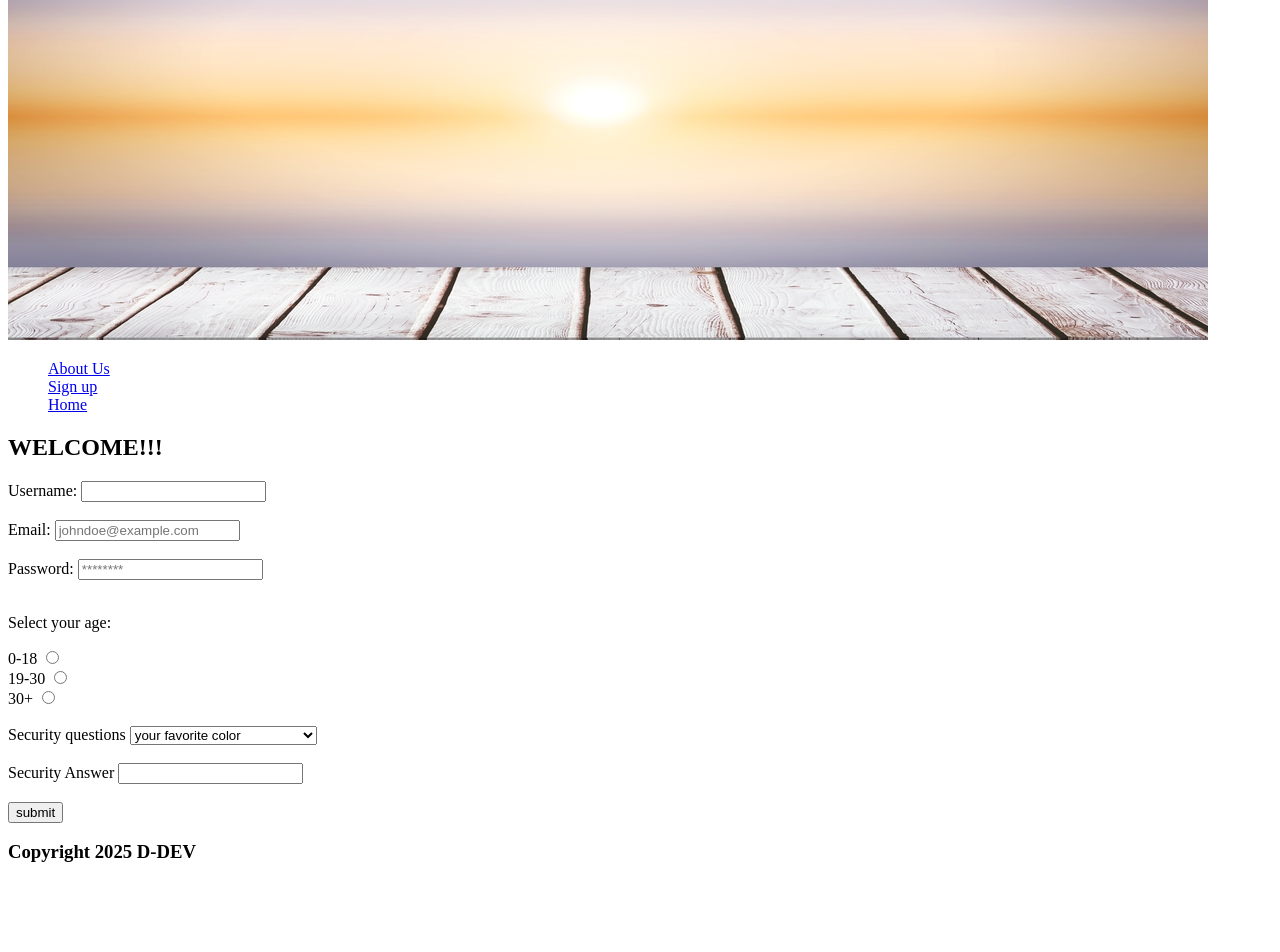
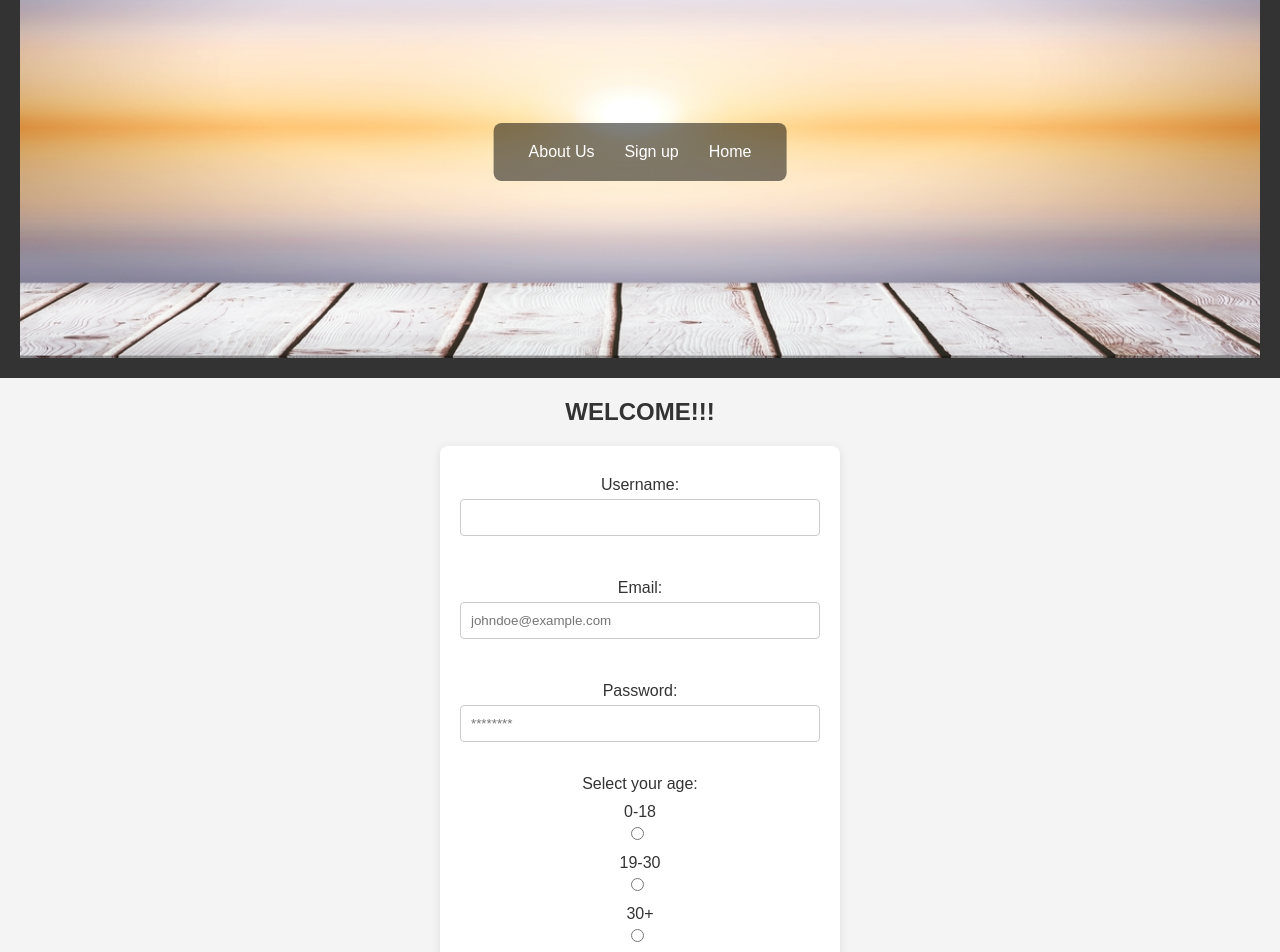
Before and after one commit to D-DEV1/Devp, a plain HTML site: page index.html in a window 1280 px wide. Shown: the part 140-1092 px from the top of the page. Before the commit the page ends 1022 px from the top, so only its background shows below. Drawn offline with Linux system fonts and the light colour scheme.

Commit message:
style.css

```diff
--- a/style.css
+++ b/style.css
@@ -1,3 +1,131 @@
-.links{
-    list-style: none;
+/* Reset default styles */
+* {
+    box-sizing: border-box;
+    margin: 0;
+    padding: 0;
 }
+
+body {
+    font-family: Arial, sans-serif; /* Set a default font for the body */
+    background-color: #f4f4f4; /* Light background color for contrast */
+    color: #333; /* Dark text color for readability */
+}
+
+/* Header styles */
+.header {
+    position: relative; /* Position relative for absolute positioning of child elements */
+    text-align: center; /* Center text in the header */
+    color: white; /* White text color for header */
+    padding: 20px; /* Padding around the header */
+    background-color: #333; /* Dark background for the header */
+}
+
+/* Title styles */
+.header h1 {
+    margin-bottom: 20px; /* Space below the title */
+    font-size: 2.5em; /* Larger font size for the title */
+}
+
+/* Section styles */
+.header section {
+    position: relative; /* Position relative for the image */
+}
+
+/* Image styles */
+.header img {
+    width: 100%; /* Full width for the image */
+    height: auto; /* Maintain aspect ratio */
+    display: block; /* Remove bottom space */
+}
+
+/* Main div styles */
+.main-div {
+    position: absolute; /* Position absolute to overlay on the image */
+    top: 50%; /* Center vertically */
+    left: 50%; /* Center horizontally */
+    transform: translate(-50%, -50%); /* Adjust position to center */
+    background-color: rgba(0, 0, 0, 0.5); /* Semi-transparent background */
+    padding: 20px; /* Padding around the links */
+    border-radius: 8px; /* Rounded corners */
+}
+
+/* Navigation styles */
+.links {
+    list-style: none; /* Remove bullet points */
+    display: flex; /* Display items in a row */
+    justify-content: center; /* Center navigation items */
+}
+
+.links li {
+    margin: 0 15px; /* Space between navigation items */
+}
+
+.links a {
+    color: white; /* White text color for links */
+    text-decoration: none; /* Remove underline from links */
+    font-size: 16px; /* Font size for navigation links */
+    transition: color 0.3s; /* Smooth transition for hover effect */
+}
+
+/* Hover effect for navigation links */
+.links a:hover {
+    color: #ff6347; /* Change color on hover */
+}
+
+/* Main content styles */
+main {
+    padding: 20px; /* Padding around the main content */
+    text-align: center; /* Center text in the main content */
+}
+
+/* Form styles */
+form {
+    background-color: white; /* White background for the form */
+    padding: 20px; /* Padding inside the form */
+    border-radius: 8px; /* Rounded corners */
+    box-shadow: 0 2px 10px rgba(0, 0, 0, 0.1); /* Subtle shadow for depth */
+    max-width: 400px; /* Max width for the form */
+    margin: 20px auto; /* Center the form horizontally */
+}
+
+label {
+    display: block; /* Block display for labels */
+    margin: 10px 0 5px; /* Space around labels */
+}
+
+input[type="text"],
+input[type="email"],
+input[type="password"],
+select {
+    width: 100%; /* Full width for input fields */
+    padding: 10px; /* Padding inside input fields */
+    margin-bottom: 15px; /* Space below input fields */
+    border: 1px solid #ccc; /* Light border */
+    border-radius: 4px; /* Rounded corners */
+}
+
+input[type="radio"] {
+    margin-right: 5px; /* Space between radio button and label */
+}
+
+/* Submit button styles */
+input[type="submit"] {
+    background-color: #333; /* Dark background for the button */
+    color: white; /* White text color for the button */
+    border: none; /* Remove border */
+    padding: 10px 15px; /* Padding inside the button */
+    border-radius: 4px; /* Rounded corners */
+    cursor: pointer; /* Pointer cursor on hover */
+    transition: background-color 0.3s; /* Smooth transition for hover effect */
+}
+
+input[type="submit"]:hover {
+    background-color: #ff6347; /* Change background color on hover */
+}
+
+/* Footer styles */
+footer {
+    text-align: center; /* Center text in the footer */
+    padding: 20px; /* Padding around the footer */
+    background-color: #333; /* Dark background for the footer */
+    color: white; /* White text color for
```
